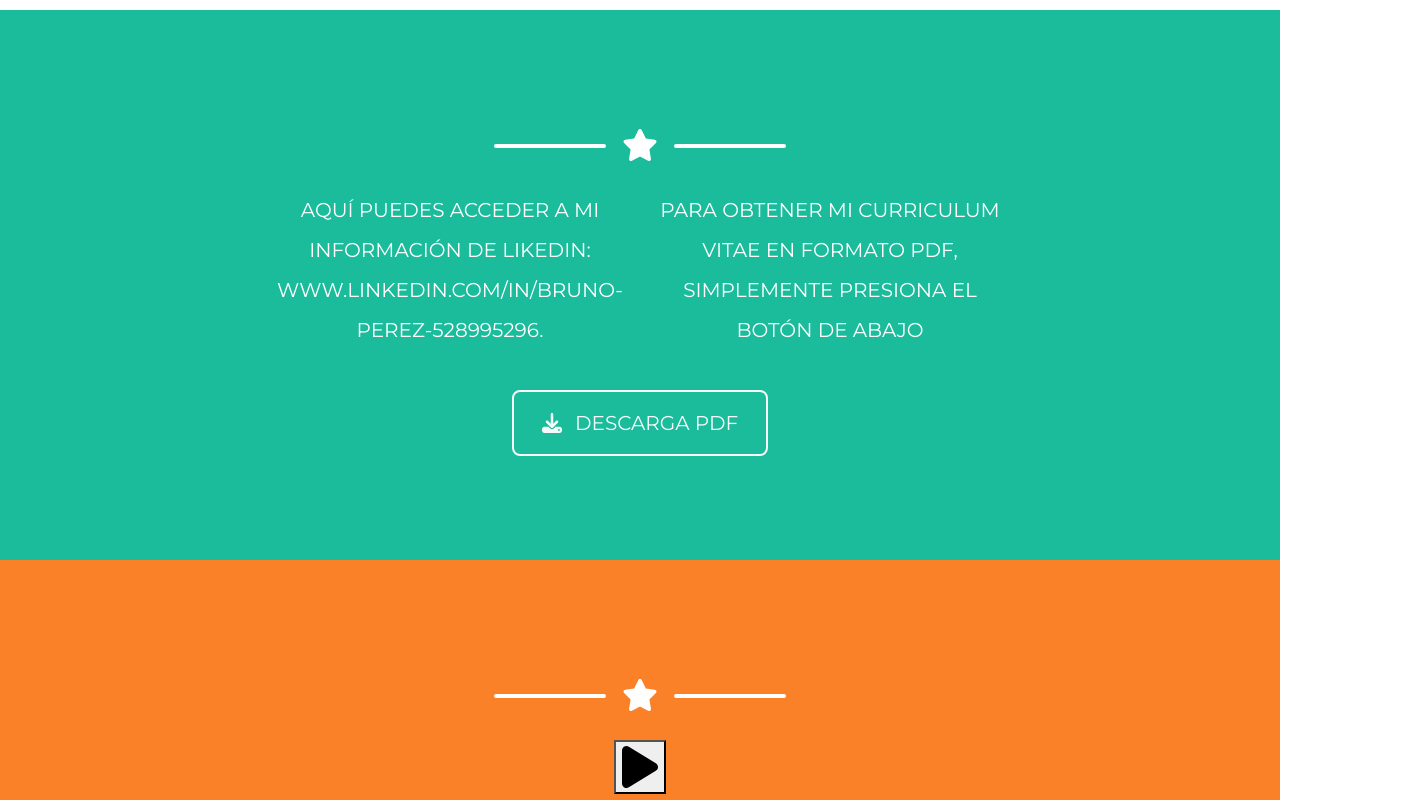
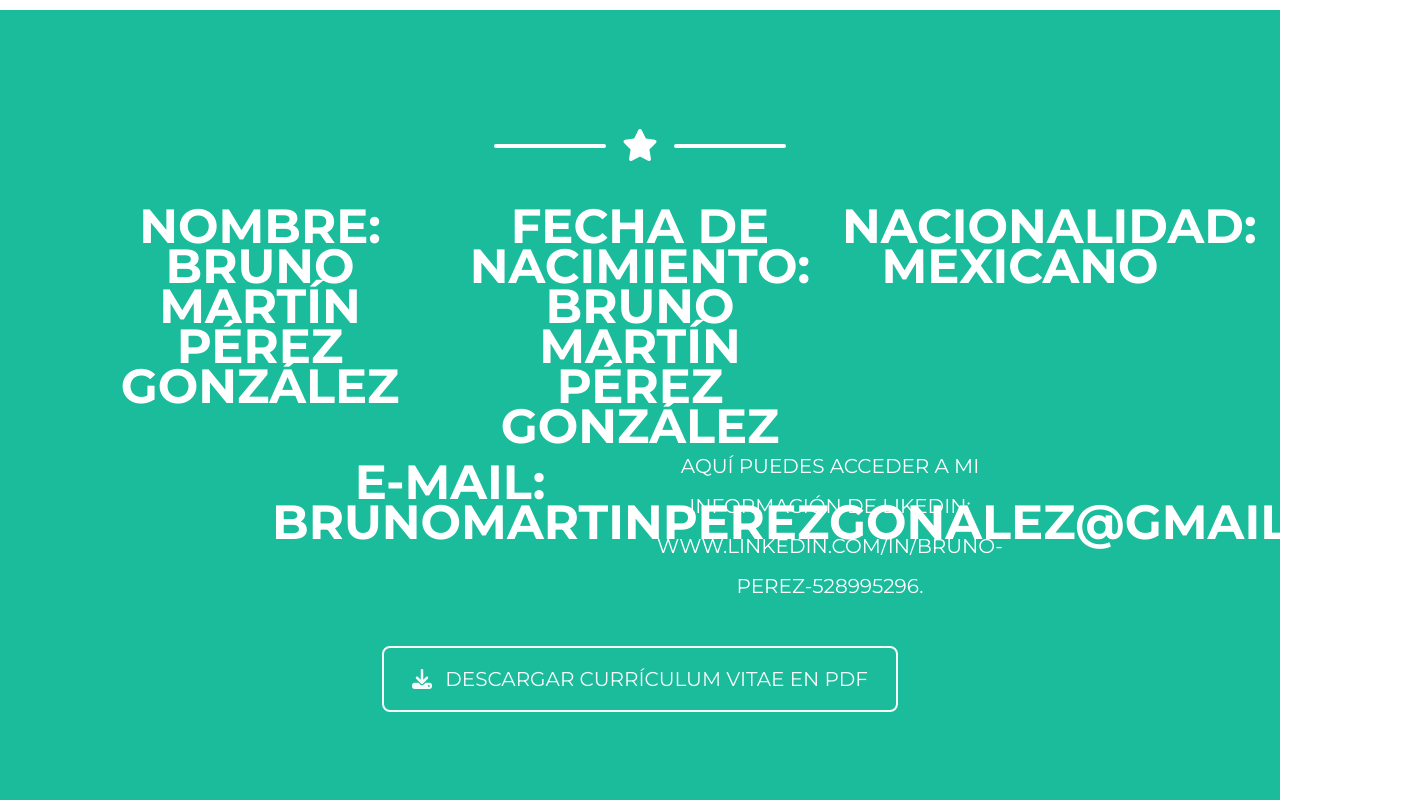
Before and after one commit to Brunitop/Brunitop.github.io, a plain HTML site: page startbootstrap-freelancer-gh-pages/index.html in a window 1280 px wide. Shown: the part 1700-2500 px from the top of the page, 1422 px wide, since content can reach past the window. Drawn offline with nearby package versions, Linux system fonts and the light colour scheme.

Commit message:
Initial Commit

```diff
--- a/startbootstrap-freelancer-gh-pages/index.html
+++ b/startbootstrap-freelancer-gh-pages/index.html
@@ -129,7 +129,7 @@
         <section class="page-section bg-primary text-white mb-0" id="about">
             <div class="container">
                 <!-- About Section Heading-->
-                <h2 class="page-section-heading text-center text-uppercase text-white"Sobre Mí</h2>
+                <h2 class="page-section-heading text-center text-uppercase text-white"Sobre Mí...</h2>
                 <!-- Icon Divider-->
                 <div class="divider-custom divider-light">
                     <div class="divider-custom-line"></div>
@@ -138,14 +138,17 @@
                 </div>
                 <!-- About Section Content-->
                 <div class="row">
-                    <div class="col-lg-4 ms-auto"><p class="lead">Aquí puedes acceder a mi información de Likedin: www.linkedin.com/in/bruno-perez-528995296.</p></div>
-                    <div class="col-lg-4 me-auto"><p class="lead">Para obtener mi curriculum VITAE en formato PDF, simplemente presiona el botón de abajo</p></div>
+                    <div class="col-lg-4 ms-auto"><p class="lead"></p>Nombre: Bruno Martín Pérez González</div>
+                    <div class="col-lg-4 ms-auto"><p class="lead"></p>Fecha de nacimiento: Bruno Martín Pérez González</div>
+                    <div class="col-lg-4 ms-auto"><p class="lead"></p>Nacionalidad: Mexicano</div>
+                    <div class="col-lg-4 ms-auto"><p class="lead"></p>E-mail: brunomartinperezgonalez@gmail.com</div>
+                    <div class="col-lg-4 me-auto"><p class="lead">Aquí puedes acceder a mi información de Likedin: www.linkedin.com/in/bruno-perez-528995296.</p></div>
                 </div>
                 <!-- About Section Button-->
                 <div class="text-center mt-4">
                     <a class="btn btn-xl btn-outline-light" href="">
                         <i class="fas fa-download me-2"></i>
-                        Descarga PDF
+                        Descargar Currículum VITAE en PDF
                     </a>
                 </div>
             </div>
```
